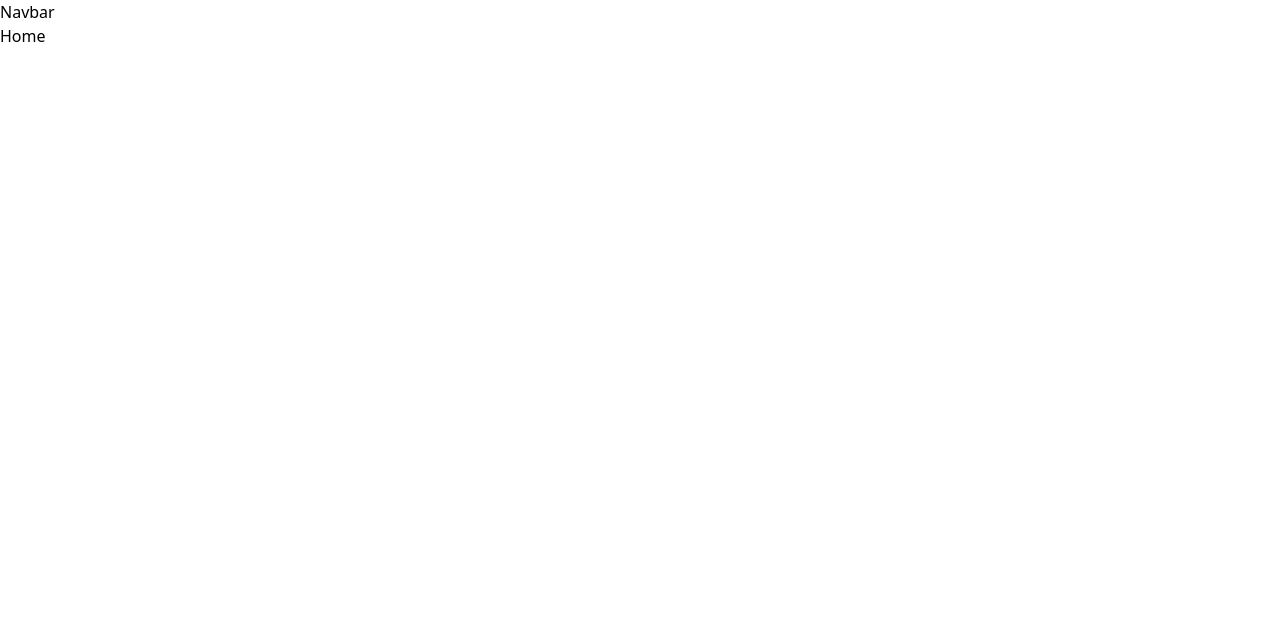
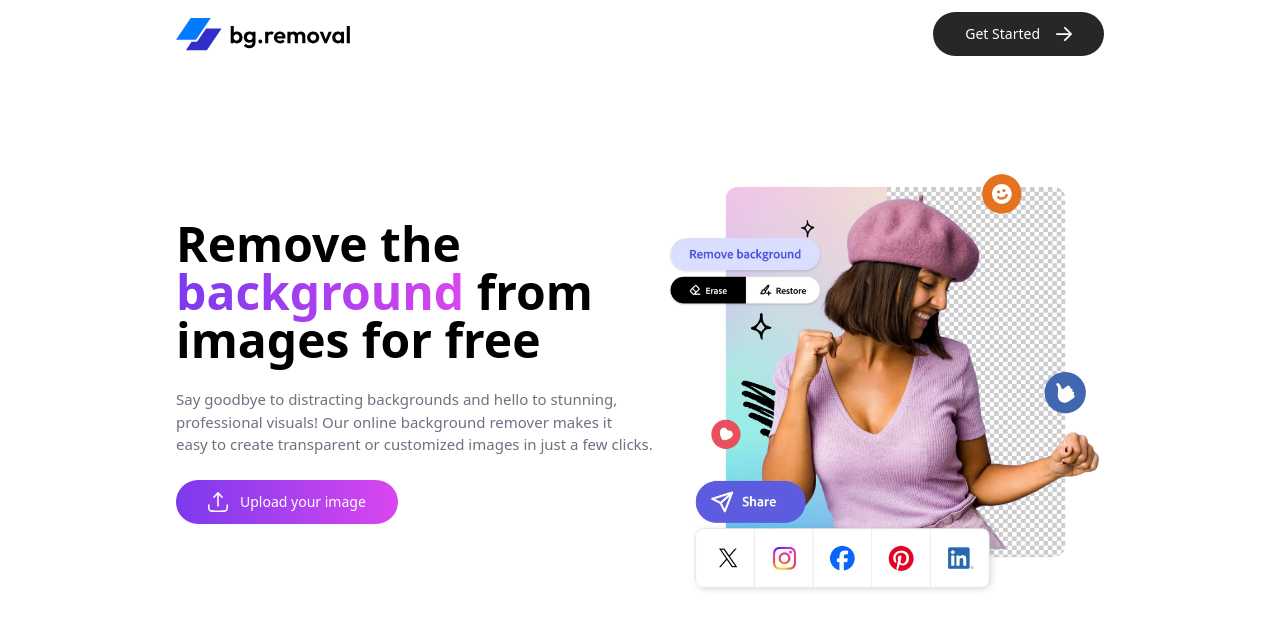
Before and after one commit to waizin28/Bg-removal, a React (Vite) app in the folder client/: page / in a window 1280 px wide. Shown: the top 628 px of the page. Built offline with nearby package versions, Linux system fonts and the light colour scheme.

Commit message:
finished header

```diff
--- a/client/src/App.jsx
+++ b/client/src/App.jsx
@@ -7,7 +7,7 @@
 
 const App = () => {
   return (
-    <div>
+    <div className='min-h-screen bg-slate'>
       <Navbar />
       <Routes>
         <Route path='/' element={<Home />} />
--- /dev/null
+++ b/client/src/components/Header.jsx
@@ -0,0 +1,43 @@
+import React from 'react';
+import { assets } from '../assets/assets';
+
+const Header = () => {
+  return (
+    <div className='flex items-center justify-between max-sm:flex-col-reverse gap-y-10 px-4 mt-10 lg:px-44 sm:mt-20 '>
+      {/* Left side */}
+      <div>
+        <h1 className='text-4xl xl:text-5xl 2xl:text-6xl font-bold text-neural-700 leading-tight'>
+          Remove the <br className='max-md:hidden' />
+          <span className='bg-gradient-to-r from-violet-600 to-fuchsia-500 bg-clip-text text-transparent'>
+            background
+          </span>{' '}
+          from <br className='max-md:hidden' /> images for free
+        </h1>
+        <p className='my-6 text-[15px] text-gray-500'>
+          Say goodbye to distracting backgrounds and hello to stunning,{' '}
+          <br className='max-sm:hidden' />
+          professional visuals! Our online background remover makes it{' '}
+          <br className='max-sm:hidden' />
+          easy to create transparent or customized images in just a few clicks.
+        </p>
+        <div>
+          <input type='file' name='' id='uploadImage' hidden />
+          <label
+            className='inline-flex gap-3 px-8 py-3 rounded-full cursor-pointer bg-gradient-to-r from-violet-600 to-fuchsia-500 m-auto hover:scale-105 transition-all duration-700'
+            htmlFor='uploadImage'
+          >
+            <img width={20} src={assets.upload_btn_icon} alt='' />
+            <p className='text-white text-sm'>Upload your image</p>
+          </label>
+        </div>
+      </div>
+
+      {/* Right side */}
+      <div className='w-full max-w-md'>
+        <img src={assets.header_img} alt='header image' />
+      </div>
+    </div>
+  );
+};
+
+export default Header;
--- a/client/src/components/Navbar.jsx
+++ b/client/src/components/Navbar.jsx
@@ -1,7 +1,18 @@
 import React from 'react';
-
+import { assets } from '../assets/assets';
+import { Link } from 'react-router-dom';
 const Navbar = () => {
-  return <div>Navbar</div>;
+  return (
+    <div className='flex items-center justify-between mx-4 py-3 lg:mx-44'>
+      <Link to='/'>
+        <img className='w-32 lg:w-44' src={assets.logo} alt='website logo' />
+      </Link>
+      <button className='bg-zinc-800 text-white flex items-center gap-4 px-4 py-2 sm:px-8 sm:py-3 text-sm rounded-full'>
+        Get Started{' '}
+        <img className='w-3 sm:w-4' src={assets.arrow_icon} alt='arrow logo' />
+      </button>
+    </div>
+  );
 };
 
 export default Navbar;
--- a/client/src/pages/Home.jsx
+++ b/client/src/pages/Home.jsx
@@ -1,7 +1,12 @@
 import React from 'react';
+import Header from '../components/Header';
 
 const Home = () => {
-  return <div>Home</div>;
+  return (
+    <div>
+      <Header />
+    </div>
+  );
 };
 
 export default Home;
```
